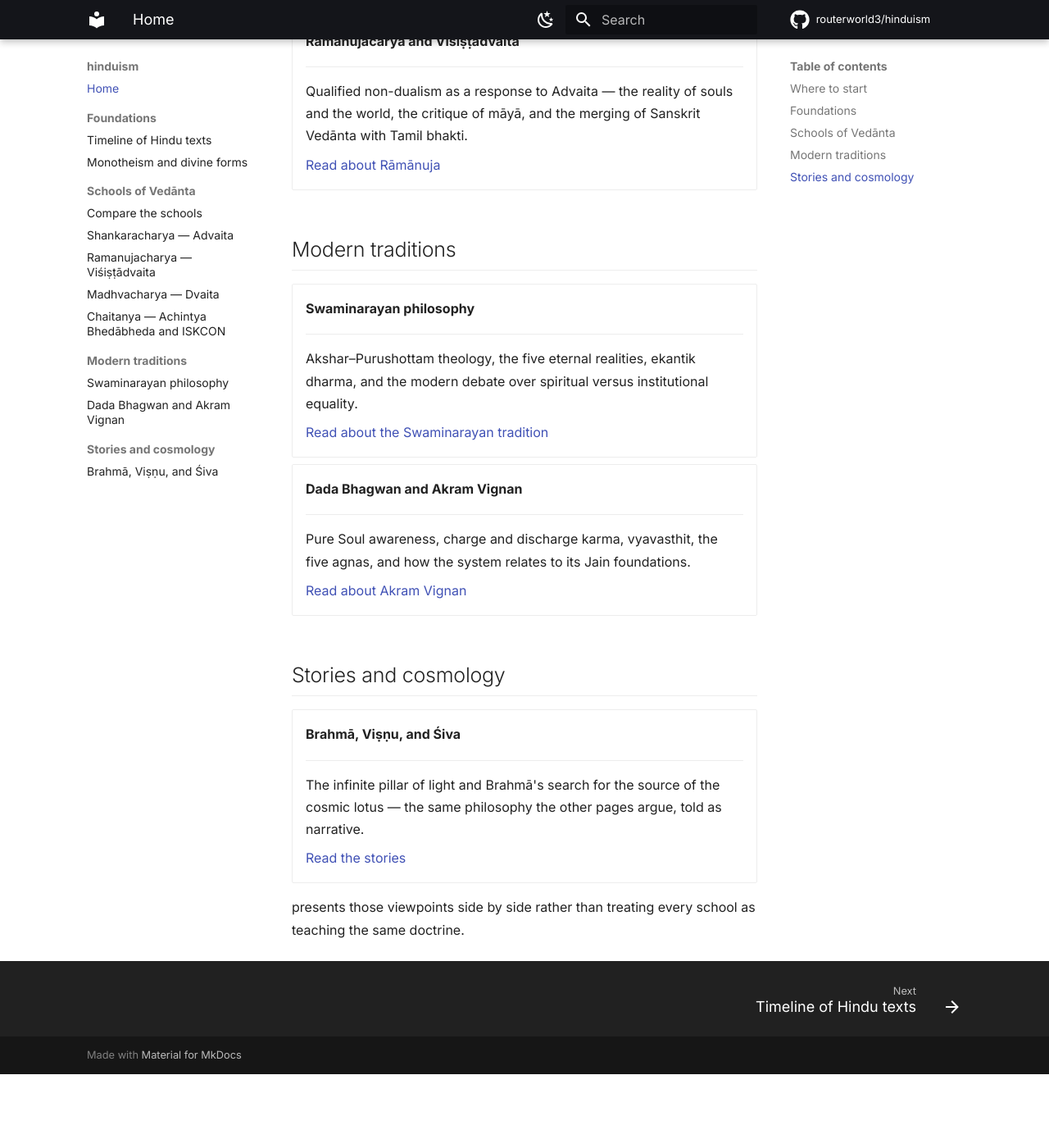
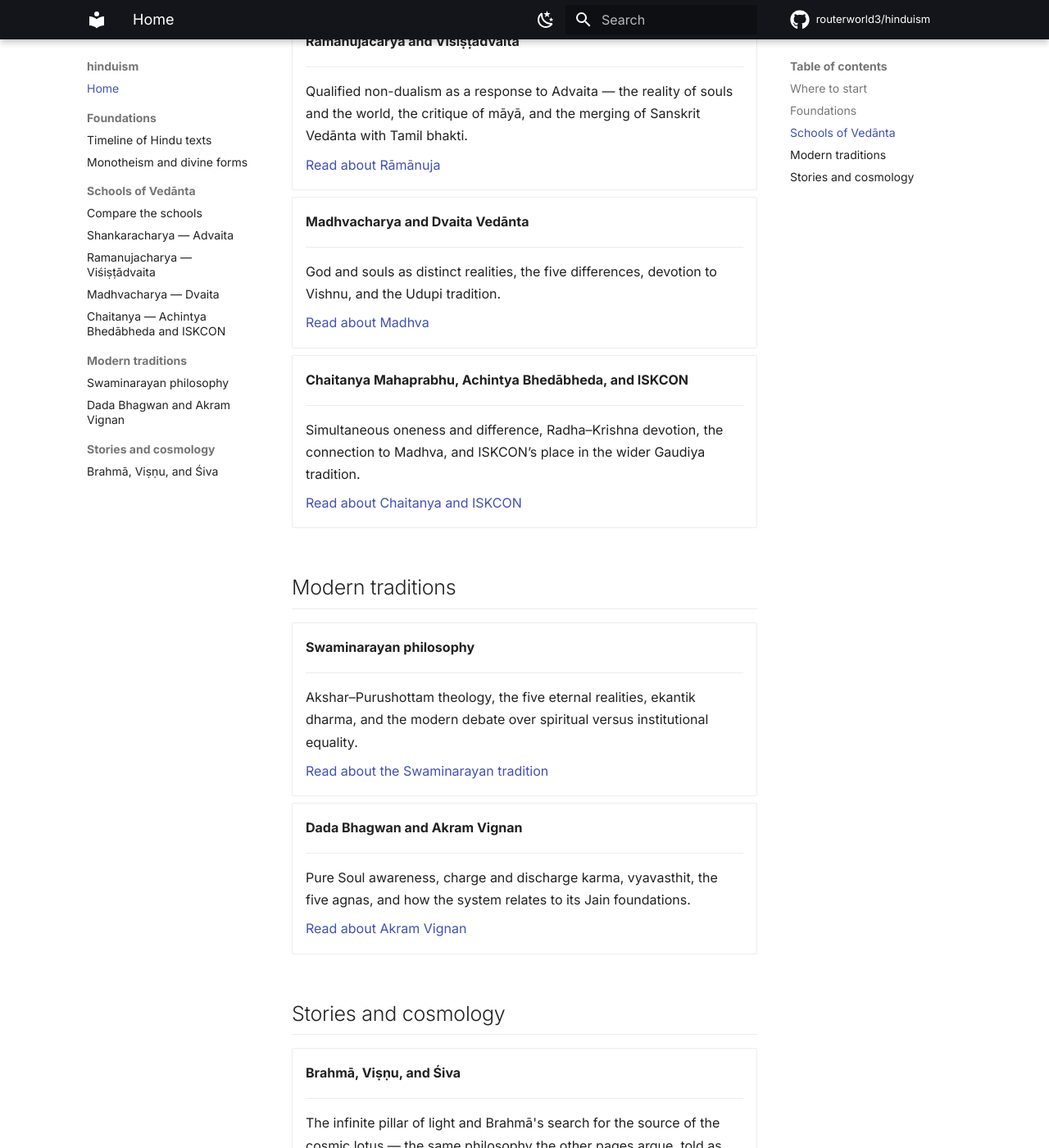
Before and after one commit to routerworld3/hinduism, an MkDocs documentation site: the page built from docs/index.md, in a window 1280 px wide and 1400 px high, scrolled down 1890 px. Shown: the whole window at 82% size. Built offline with MkDocs 1.6.1 and Material for MkDocs 9.7.7, drawn with Linux system fonts in a browser that asks for light colours; comment, search, counter and statistics services are not loaded; before the commit the page ends 3200 px from its top, so only the background shows below that; some of the changed text lies outside the part shown.

Commit message:
Add files via upload

```diff
--- a/docs/index.md
+++ b/docs/index.md
@@ -54,8 +54,8 @@ in any order.
 
 ## Schools of Vedānta
 
-Start with the comparison page, then read the two teachers whose arguments
-define the first half of that table.
+Start with the comparison page, then explore the teachers and traditions below
+in historical order.
 
 <div class="grid cards" markdown>
 
@@ -86,6 +86,24 @@ define the first half of that table.
     Tamil bhakti.
 
     [Read about Rāmānuja](ramanujacharya.md)
+
+-   __Madhvacharya and Dvaita Vedānta__
+
+    ---
+
+    God and souls as distinct realities, the five differences, devotion to
+    Vishnu, and the Udupi tradition.
+
+    [Read about Madhva](madhavcharya.md)
+
+-   __Chaitanya Mahaprabhu, Achintya Bhedābheda, and ISKCON__
+
+    ---
+
+    Simultaneous oneness and difference, Radha–Krishna devotion, the connection
+    to Madhva, and ISKCON’s place in the wider Gaudiya tradition.
+
+    [Read about Chaitanya and ISKCON](chaitanya-mahaprabhu-and-iskcon.md)
 
 </div>
 
@@ -127,4 +145,3 @@ define the first half of that table.
     [Read the stories](brahma-vishnu-shiva-stories.md)
 
 </div>
-presents those viewpoints side by side rather than treating every school as teaching the same doctrine.
```
